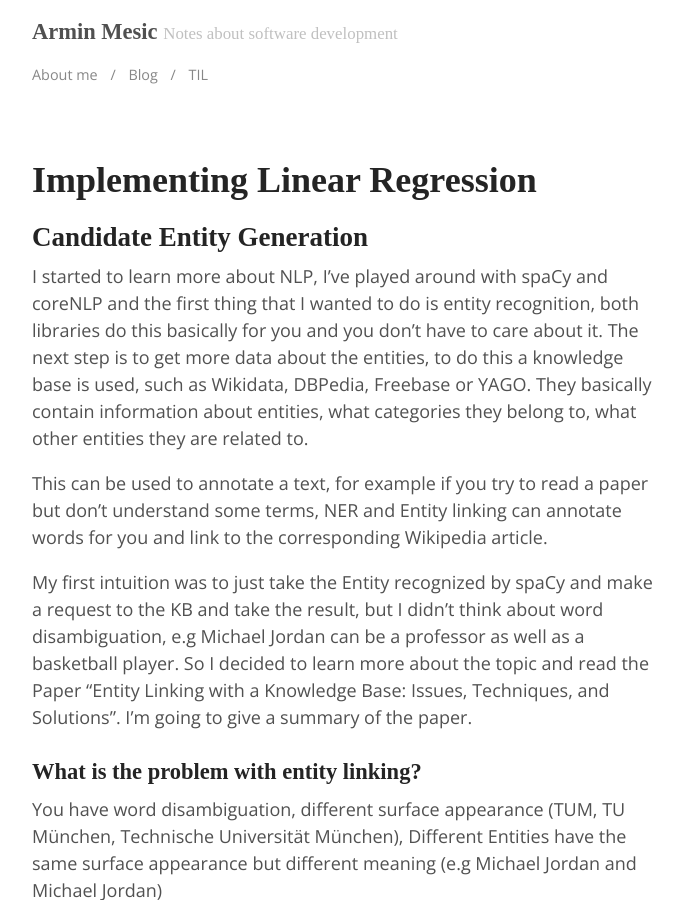
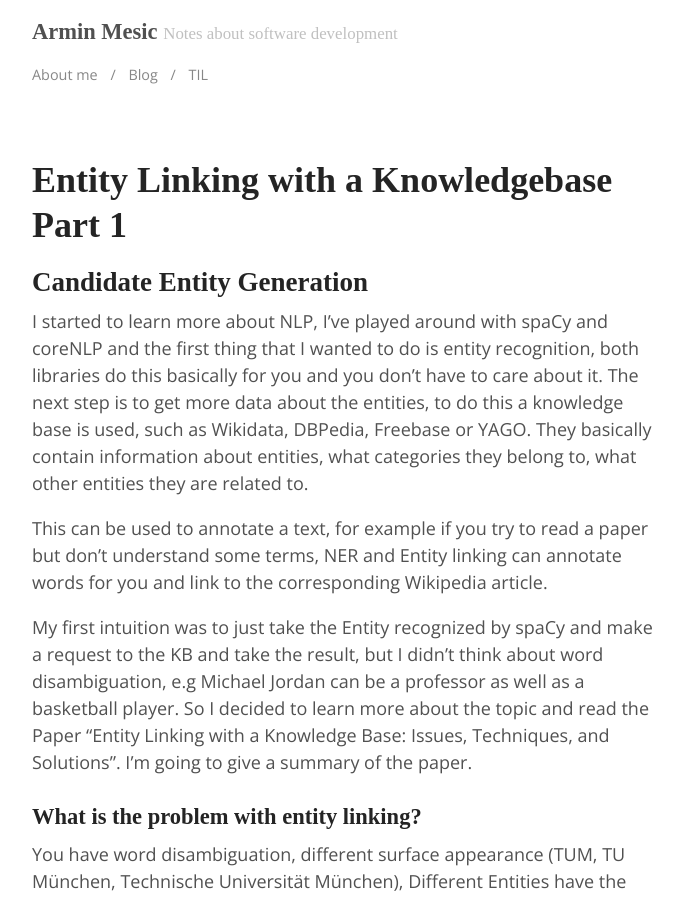
Before and after one commit to arminmesic/arminmesic.github.io, a Jekyll site: the page built from _posts/2017-02-04-Entity-Linking-with-a-Knowledge-Base-List-of-Techniques.md, in a window 1280 px wide and 900 px high. Shown: the whole window, without its empty margins (293-976 px from the left). Built offline with Jekyll 4.4.1, drawn with Linux system fonts in a browser that asks for light colours; some web fonts are replaced.

Commit message:
Fix title

```diff
--- a/_posts/2017-02-04-Entity-Linking-with-a-Knowledge-Base-List-of-Techniques.md
+++ b/_posts/2017-02-04-Entity-Linking-with-a-Knowledge-Base-List-of-Techniques.md
@@ -1,7 +1,7 @@
 ---
 layout: post
-title:  "Implementing Linear Regression"
-date:   2016-04-02
+title:  "Entity Linking with a Knowledgebase Part 1"
+date:   2017-04-02
 categories:
     - Machine Learning
     - NLP
```
